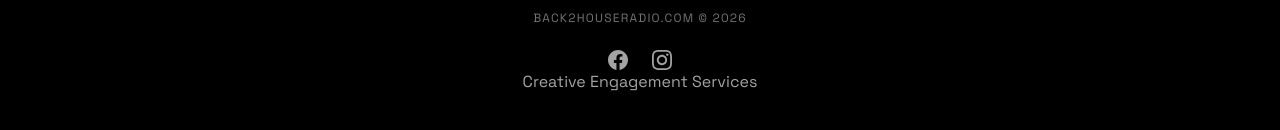
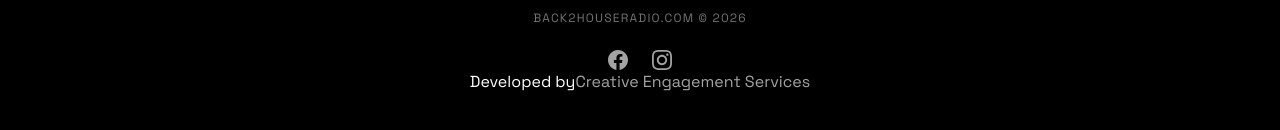
Before and after one commit to Tauqeer-AriF/back2houseradio, a plain HTML site: page index.html in a window 1280 px wide. Shown: the part 4538-4668 px from the top of the page. Drawn offline with nearby package versions, Linux system fonts and the light colour scheme; a script that the page names is missing.

Commit message:
Update index.html

```diff
--- a/index.html
+++ b/index.html
@@ -387,7 +387,7 @@
             <a href="https://www.instagram.com/Back2House.Radio" target="_blank" rel="noopener noreferrer" aria-label="Instagram" class="text-neutral-400 hover:text-white transition-colors"><svg class="w-5 h-5" fill="currentColor" viewBox="0 0 24 24"><path d="M12 2.163c3.204 0 3.584.012 4.85.07 3.252.148 4.771 1.691 4.919 4.919.058 1.265.069 1.645.069 4.849 0 3.205-.012 3.584-.069 4.849-.149 3.225-1.664 4.771-4.919 4.919-1.266.058-1.644.07-4.85.07-3.204 0-3.584-.012-4.849-.07-3.26-.149-4.771-1.699-4.919-4.92-.058-1.265-.07-1.644-.07-4.849 0-3.204.013-3.583.07-4.849.149-3.227 1.664-4.771 4.919-4.919 1.266-.057 1.645-.069 4.849-.069zm0-2.163c-3.259 0-3.667.014-4.947.072-4.358.2-6.78 2.618-6.98 6.98-.059 1.281-.073 1.689-.073 4.948 0 3.259.014 3.668.072 4.948.2 4.358 2.618 6.78 6.98 6.98 1.281.058 1.689.072 4.948.072 3.259 0 3.668-.014 4.948-.072 4.354-.2 6.782-2.618 6.979-6.98.059-1.28.073-1.689.073-4.948 0-3.259-.014-3.667-.072-4.947-.196-4.354-2.617-6.78-6.979-6.98-1.281-.059-1.69-.073-4.949-.073zm0 5.838c-3.403 0-6.162 2.759-6.162 6.162s2.759 6.163 6.162 6.163 6.162-2.759 6.162-6.163c0-3.403-2.759-6.162-6.162-6.162zm0 10.162c-2.209 0-4-1.79-4-4 0-2.209 1.791-4 4-4s4 1.791 4 4c0 2.21-1.791 4-4 4zm6.406-11.845c-.796 0-1.441.645-1.441 1.44s.645 1.44 1.441 1.44c.795 0 1.439-.645 1.439-1.44s-.644-1.44-1.439-1.44z"/></svg></a>
         </div>
         <div class="flex justify-center gap-6">
-            <a href="https://creativeengagementservices.com/" target="_blank" rel="noopener noreferrer" class="text-neutral-400 hover:text-white transition-colors">Creative Engagement Services</a>
+            <p>Developed by<a href="https://creativeengagementservices.com/" target="_blank" rel="noopener noreferrer" class="text-neutral-400 hover:text-white transition-colors">Creative Engagement Services</a></p>
         </div>
     </footer>
 
```
